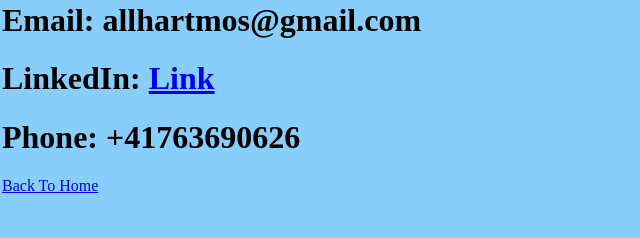
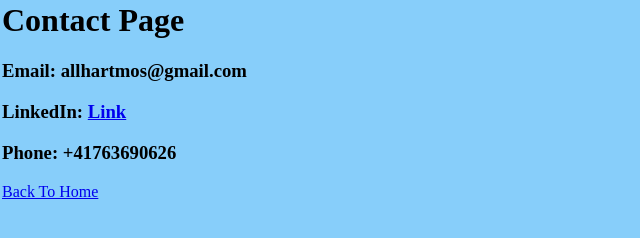
Before and after one commit to AllegraHM/CsProject, a plain HTML site: page contact.html in a window 1280 px wide. Shown: the whole page, without its empty margins (0-640 px from the left). Drawn offline with Linux system fonts and the light colour scheme.

Commit message:
Update contact.html

```diff
--- a/contact.html
+++ b/contact.html
@@ -7,14 +7,19 @@
 </head>
 <body>
     <h1>
-        Email: allhartmos@gmail.com
+        Contact Page
     </h1>
-    <h1>
-      LinkedIn: <a href = "https://www.linkedin.com/in/allegra-hartstern-2ab311249/">Link</a>
-    </h1>
-    <h1>
-        Phone: +41763690626
-    </h1>
+    <div>
+        <h3>
+            Email: allhartmos@gmail.com
+        </h3>
+        <h3>
+          LinkedIn: <a href = "https://www.linkedin.com/in/allegra-hartstern-2ab311249/">Link</a>
+        </h3>
+        <h3>
+            Phone: +41763690626
+        </h3>
+    </div>
     <p>
         <a href = "/CsProject">Back To Home</a>
     </p>
```
